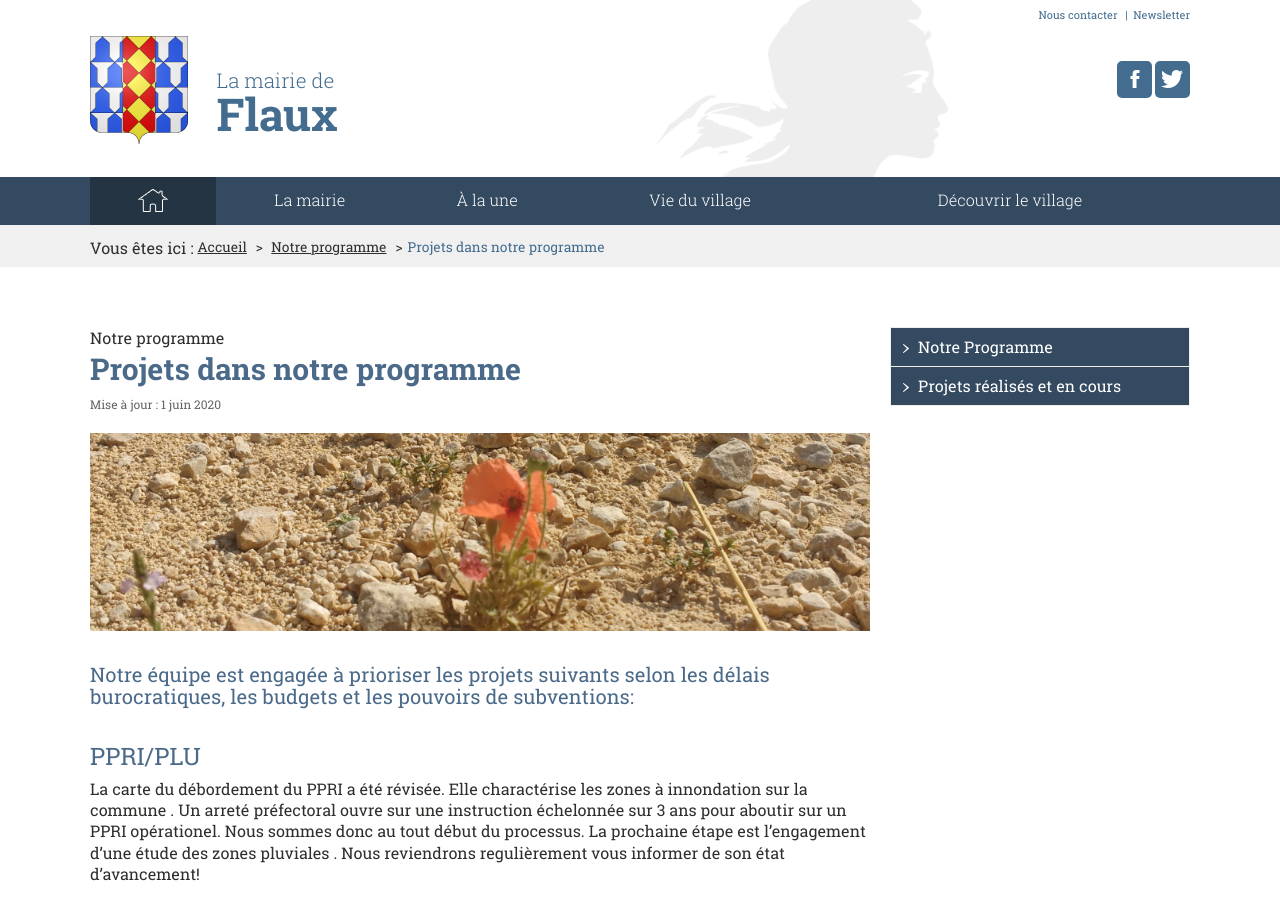
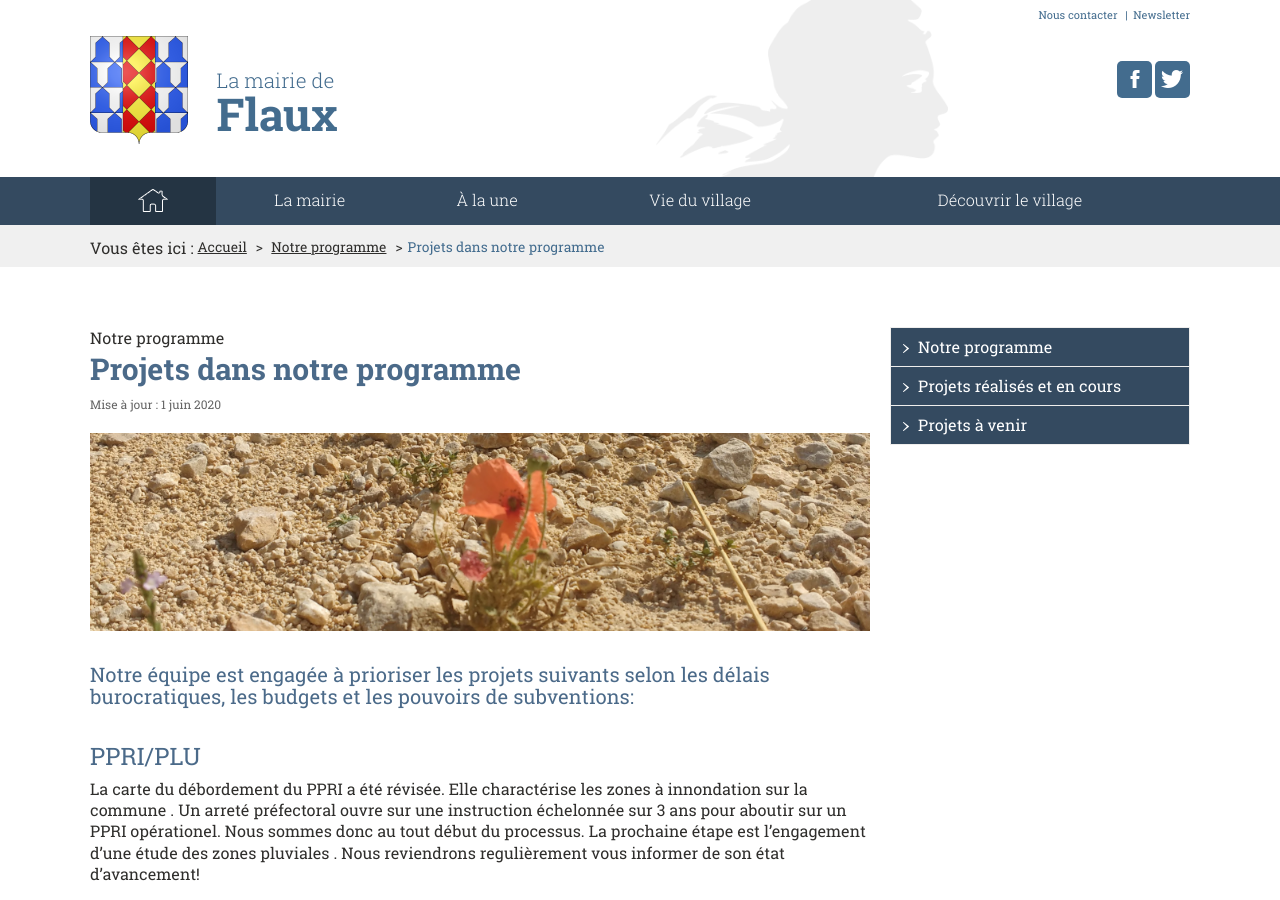
Before and after one commit to Flaux-Village/flaux-village.github.io, a Jekyll site: the page built from projetfuture.md, in a window 1280 px wide and 900 px high. Built offline with Jekyll 4.4.1, drawn with Linux system fonts in a browser that asks for light colours; our own code applies the rules of GitHub Pages for plain Markdown files.

Commit message:
Update projetfuture.md

```diff
--- a/projetfuture.md
+++ b/projetfuture.md
@@ -16,10 +16,12 @@ documents:
   addresse: /assets/flyeer/FLYEReau202007.pdf
   type: pdf
 menu_secondaire:
-- titre: Notre Programme
+- titre: Notre programme
   addresse: /naturellementflaux.html
 - titre: Projets réalisés et en cours
   addresse: /projetfait.html
+- titre: Projets à venir
+  addresse: /projetfuture.html
 
 ---
 ## Notre équipe est engagée à prioriser les projets suivants selon les délais burocratiques, les budgets et les pouvoirs de subventions:
```
